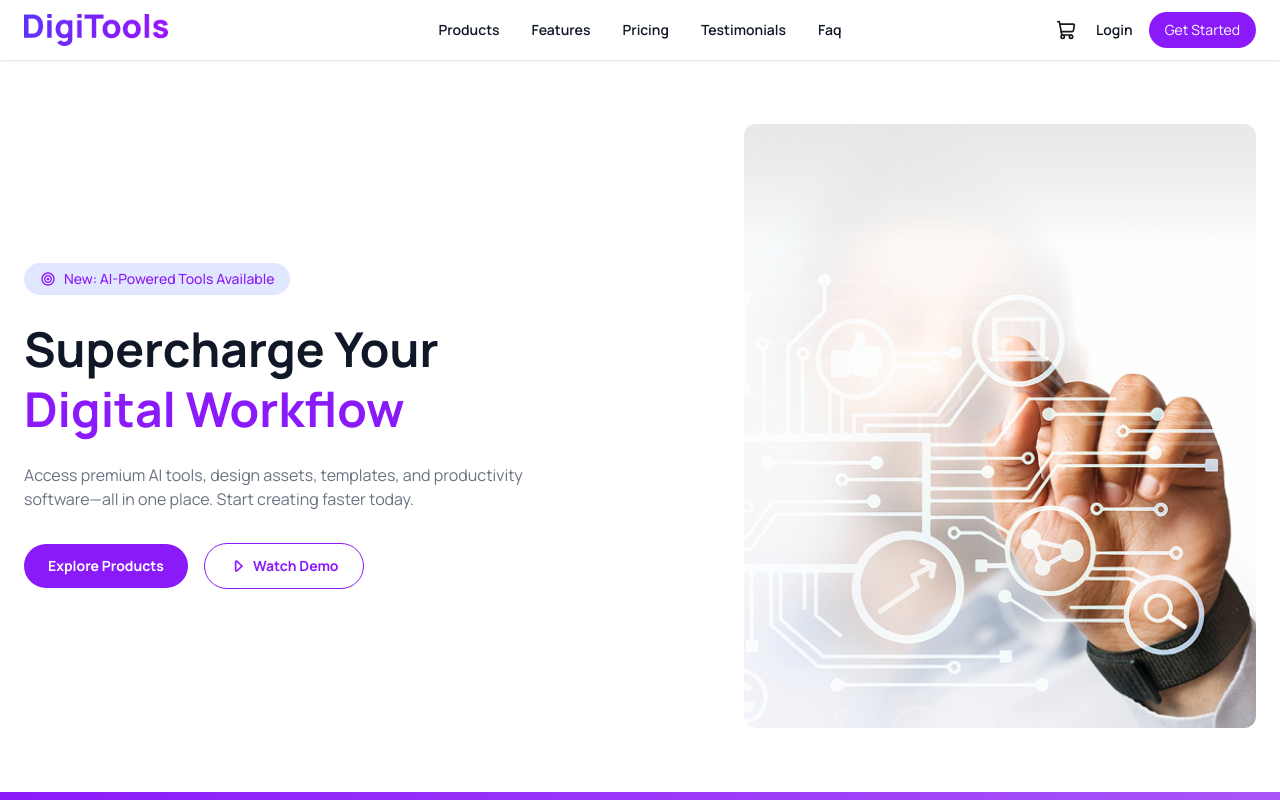
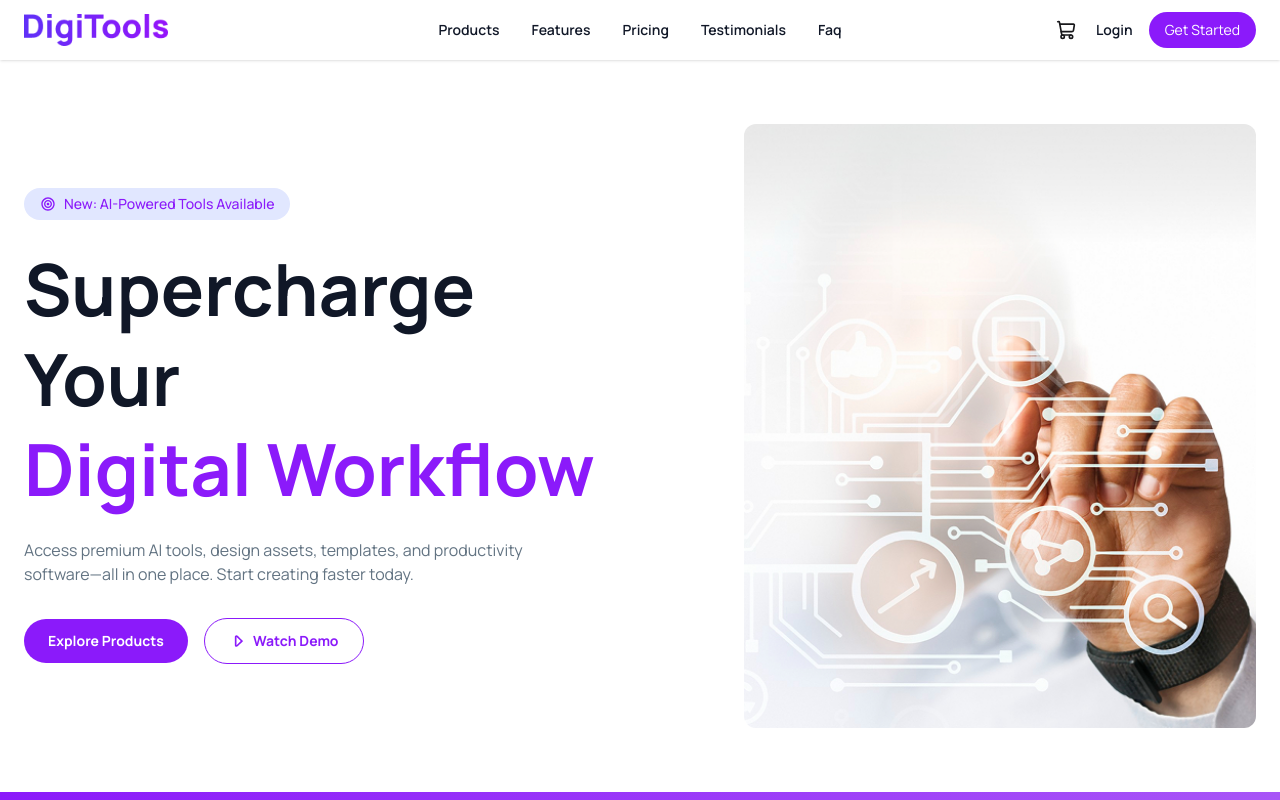
Before and after one commit to atikurr/DigiTools, a React (Vite) app: page / in a window 1280 px wide. Shown: the top 800 px of the page. Built offline with nearby package versions, Linux system fonts and the light colour scheme.

Commit message:
Final check

```diff
--- a/src/components/Banner.jsx
+++ b/src/components/Banner.jsx
@@ -18,7 +18,7 @@ const Banner = () => {
           </div>
 
           {/* Heading */}
-          <h1 className="text-4xl lg:text-5xl font-bold text-[#101727] leading-tight">
+          <h1 className="text-4xl lg:text-7xl font-extrabold text-[#101727] leading-tight">
             Supercharge Your <br />
             <span className="text-(--primary-color)">
               Digital Workflow
@@ -26,7 +26,7 @@ const Banner = () => {
           </h1>
 
           {/* Description */}
-          <p className="text-gray-500 max-w-lg text-sm lg:text-base">
+          <p className="text-[#627382] max-w-lg text-sm lg:text-base">
             Access premium AI tools, design assets, templates, and productivity
             software—all in one place. Start creating faster today.
           </p>
--- a/src/components/Footer.jsx
+++ b/src/components/Footer.jsx
@@ -7,7 +7,7 @@ const Footer = () => {
       <div className="max-w-7xl mx-auto px-6">
         {/* Top Section */}
         <div className="grid grid-cols-2 sm:grid-cols-2 lg:grid-cols-6 gap-12 lg:gap-8 text-center sm:text-left">
-          {/* Logo + Description (2 Columns) */}
+          {/* Logo + Description  */}
           <div className="md:col-span-2 space-y-4">
             <h2 className="text-xl font-bold">DigiTools</h2>
             <p className="text-sm text-gray-400 max-w-sm">
--- a/src/components/Pricing.jsx
+++ b/src/components/Pricing.jsx
@@ -15,7 +15,7 @@ const Pricing = () => {
 
 
         <div className="grid grid-cols-1 md:grid-cols-3 gap-7 mt-16 items-center">
-          {/* Starter Plan (Inactive Look) */}
+          {/* Starter Plan */}
           <div className="bg-[#F9FAFB] h-full p-8 rounded-3xl border border-gray-100 shadow-sm flex flex-col">
             <h3 className="text-xl font-bold text-left text-[#111827]">
               Starter
@@ -51,7 +51,7 @@ const Pricing = () => {
             </button>
           </div>
 
-          {/* Pro Plan (Active/Most Popular) */}
+          {/* Pro Plan  */}
           <div className="relative bg-[linear-gradient(to_right,var(--primary-color),#A855F7)] p-8 rounded-3xl shadow-2xl flex flex-col h-full transform scale-105 z-10 border-none">
             {/* Badge */}
             <span className="absolute -top-3 left-1/2 -translate-x-1/2 bg-[#FEF3C6] text-[#BB4D00] text-[12px] px-4 py-1 rounded-full font-bold shadow-sm">
@@ -88,7 +88,7 @@ const Pricing = () => {
             </button>
           </div>
 
-          {/* Enterprise Plan (Inactive Look) */}
+          {/* Enterprise Plan */}
           <div className="bg-[#F9FAFB] p-8 rounded-3xl border border-gray-100 shadow-sm flex flex-col h-fit">
             <h3 className="text-xl font-bold text-left text-[#111827]">
               Enterprise
--- a/src/index.css
+++ b/src/index.css
@@ -12,20 +12,3 @@
 * {
     font-family: "Manrope", sans-serif;
 }
-
-/* Reusable Primary Button */
-.btn-primary {
-  background-color: var(--primary-color);
-  color: white;
-  padding: 8px 20px;
-  border-radius: 9999px;
-  font-size: 14px;
-  font-weight: 500;
-  border: none;
-  cursor: pointer;
-  transition: 0.3s ease;
-}
-
-.btn-primary:hover {
-  opacity: 0.9;
-}
```
